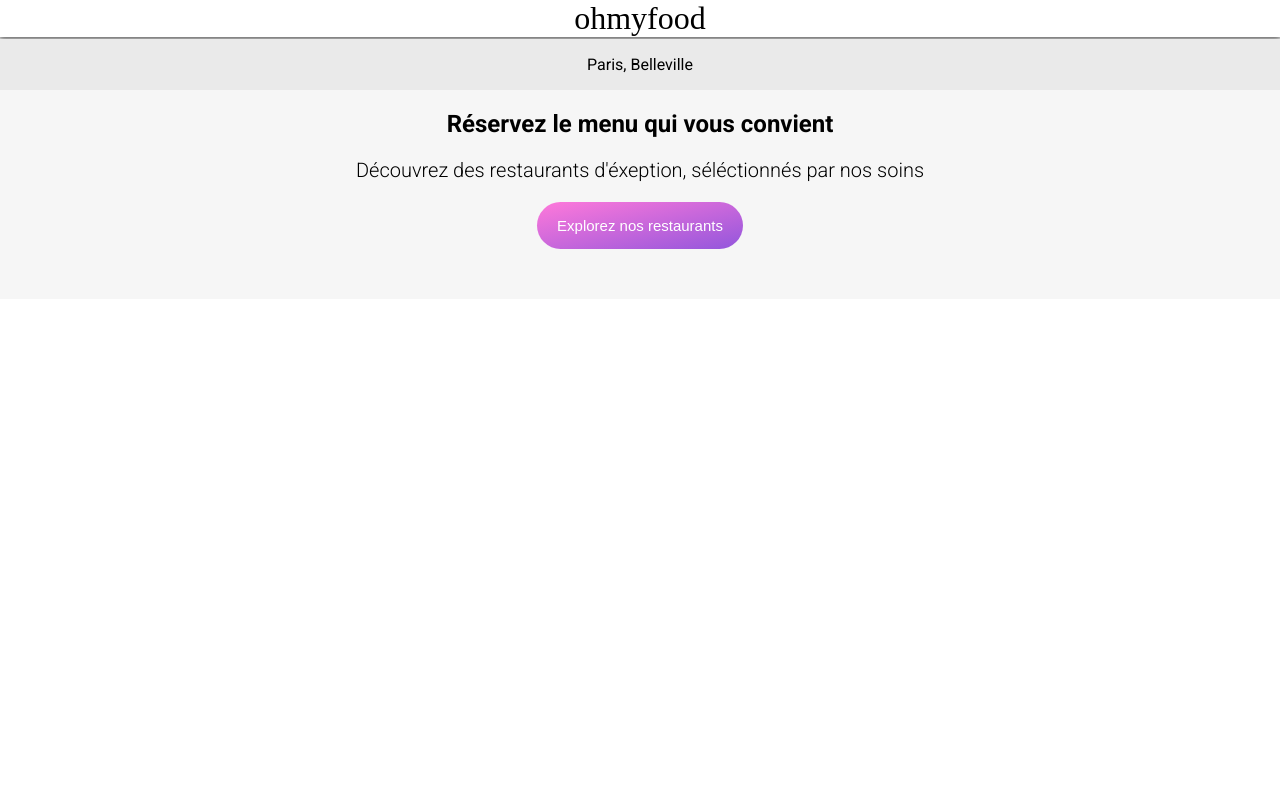
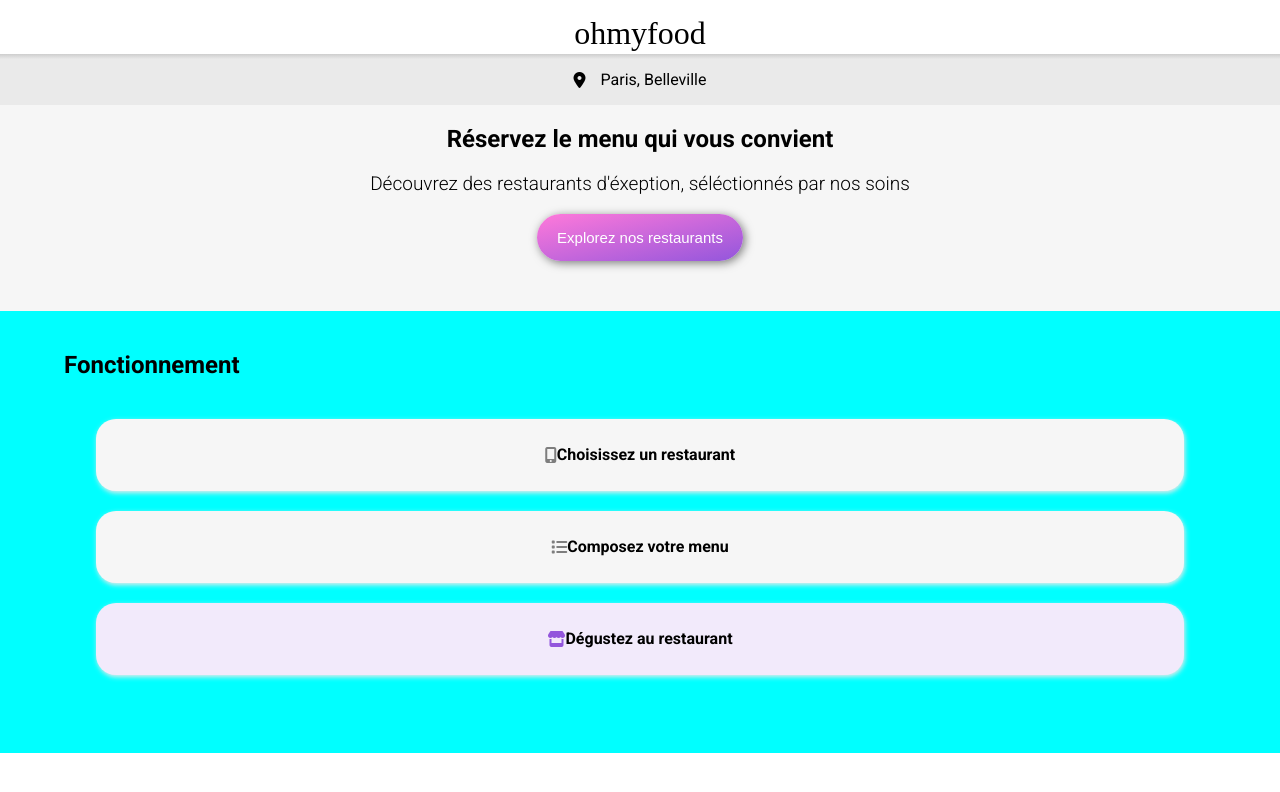
Before and after one commit to tirma59/DuboisAntony_3_01032021, a website: page index.html in a window 1280 px wide. Drawn offline with Linux system fonts and the light colour scheme; a web font is replaced by a local one.

Commit message:
header fini, start debut

```diff
--- a/SCSS/Layout/_header.scss
+++ b/SCSS/Layout/_header.scss
@@ -1,5 +1,5 @@
 .header{
-    @include position-center;
+    @include position-center-element;
     &__title{
     display: flex;
     justify-content: center;
@@ -7,6 +7,6 @@
     font-weight: 500;
     margin: 0;
     width: 100%;
-    box-shadow:  0 1px 6px 1px rgba(0,0,0,0.7);
+    margin-top: 15px;
     }
 }
--- a/SCSS/Layout/_main.scss
+++ b/SCSS/Layout/_main.scss
@@ -6,14 +6,23 @@ main{
     flex-direction: column;
     align-items: center;
     .location{
-        background-color: $colour-gris-fonce;
+        display: flex;
+        align-items: center;
+        justify-content: center;
+        background: linear-gradient(0, $colour-gris-foncer 90%, #cecece 100% );
         width: 100%;
         text-align: center;
+        &__p{
+            font-weight:bold;
+        }
+        &__icon{
+            padding-right: 15px;
+        }
     }
 
     .about{
         width: 100%;
-        @include position-center;
+        @include position-center-element;
         flex-direction: column;
         padding-bottom: 50px;
         background-color: $colour-gris-caire;
@@ -26,9 +35,10 @@ main{
             &__p{
                 text-align: center;
                 width: 90%;
-                font-size: 20px;
+                font-size: 19px;
                 font-weight: 300;
             }
+    .about{
         &__button{
             @include btn ($colour-secondary, $padding:15px 20px);
             background:
@@ -36,9 +46,51 @@ main{
                 to top left,
                 $colour-primary, $colour-secondary
                 );
-                @include position-center;
+            @include position-center-element;
             font-size: 15px;
+            box-shadow: 2px 2px 10px rgb(0 0 0 / 50%);
+        }
+        &__button:hover{
+            box-shadow: 2px 2px 10px rgb(0 0 0 / 100%);
+        }
     }
     }
 
 }
+.fonction{
+    display: flex;
+    flex-direction: column;
+    background-color: aqua;
+    height: 442px;
+
+    &__title{
+        margin-top: 40px;
+        margin-left: 5%;
+    }
+    &__button{
+        flex-direction:column;
+        width:100%;
+        @include position-center-element
+
+    }
+}
+
+.button{
+    @include position-center-element;
+    width: 85%;
+    border-radius: 20px;
+    box-shadow: 1px 2px 5px $colour-gris-foncer;
+    height: 72px;
+    margin-top: 20px;
+    font-weight: bolder;
+    background-color: $colour-gris-caire;
+    &--degustation{
+        background-color: lighten($color: $colour-primary, $amount: 35);
+    }
+    &__icon{
+        color: #7e7e7e;
+    }
+    &__icon--degustation{
+        color: $colour-primary;
+    }
+}
--- a/SCSS/Utils/_Mixins.scss
+++ b/SCSS/Utils/_Mixins.scss
@@ -7,8 +7,13 @@
     font-size: 20px;
 }
 
-@mixin position-center{
+@mixin position-center-element{
     display: flex;
     justify-content: center;
     align-items: center;
 }
+
+@mixin position-center-main{
+    width: 90%;
+    margin: auto;
+}
--- a/SCSS/Utils/_Variables.scss
+++ b/SCSS/Utils/_Variables.scss
@@ -3,4 +3,4 @@ $colour-secondary: #FF79DA;
 $colour-tertiary: #99E2D0;
 
 $colour-gris-caire: #f6f6f6;
-$colour-gris-fonce: #eaeaea;
+$colour-gris-foncer: #eaeaea;
--- a/SCSS/style.scss
+++ b/SCSS/style.scss
@@ -2,6 +2,7 @@
 @import "./Utils/Fonctions";
 @import "./Utils/Mixins";
 @import "./Utils/Placeholders";
+@import "./Composants/spinner";
 @import "./Base/Base";
 @import "./Layout/header";
 @import "./Layout/main";
--- a/index.html
+++ b/index.html
@@ -12,21 +12,40 @@
     <title>ohmyfood</title>
 </head>
 <body>
+    <div class="container">
+        <span class="loader"></span>
+    </div>
     <header class="header">
         <h1 class="header__title">ohmyfood</h1>
     </header>
     <main>
         <section class="desc">
             <div class="location">
-                <icon class="location__icon"></icon>
-                <p class="locationn-p">Paris, Belleville</p>
+                <i class="fas fa-map-marker-alt location__icon"></i>
+                <p class="location-p">Paris, Belleville</p>
             </div>
             <section class="about">
                 <h2 class="about__title">Réservez le menu qui vous convient</h2>
                 <p class="about__p">Découvrez des restaurants d'éxeption, séléctionnés par nos soins</p>
                 <button class="about__button">Explorez nos restaurants</button>
             </section>
-
+        </section>
+        <section class="fonction">
+            <h1 class="fonction__title">Fonctionnement</h1>
+            <section class="fonction__button">
+                <div class="button">
+                    <i class="fas fa-mobile-alt  button__icon"></i>
+                    <p class="button__p">Choisissez un restaurant</p>
+                </div>
+                <div class="button">
+                    <i class="fas fa-list button__icon"></i>
+                    <p class="button__p">Composez votre menu</p>
+                </div>
+                <div class="button button--degustation">
+                    <i class="fas fa-store button__icon--degustation" ></i>
+                    <p class="button__p">Dégustez au restaurant</p>
+                </div>
+            </section>
         </section>
     </main>
     <footer>
```
Also changed, not shown: SCSS/Composants/_spinner.scss (added, +41 -0 lines), CSS/style.css, 1 other file. Lines whose indentation alone changed are shown as unchanged.
